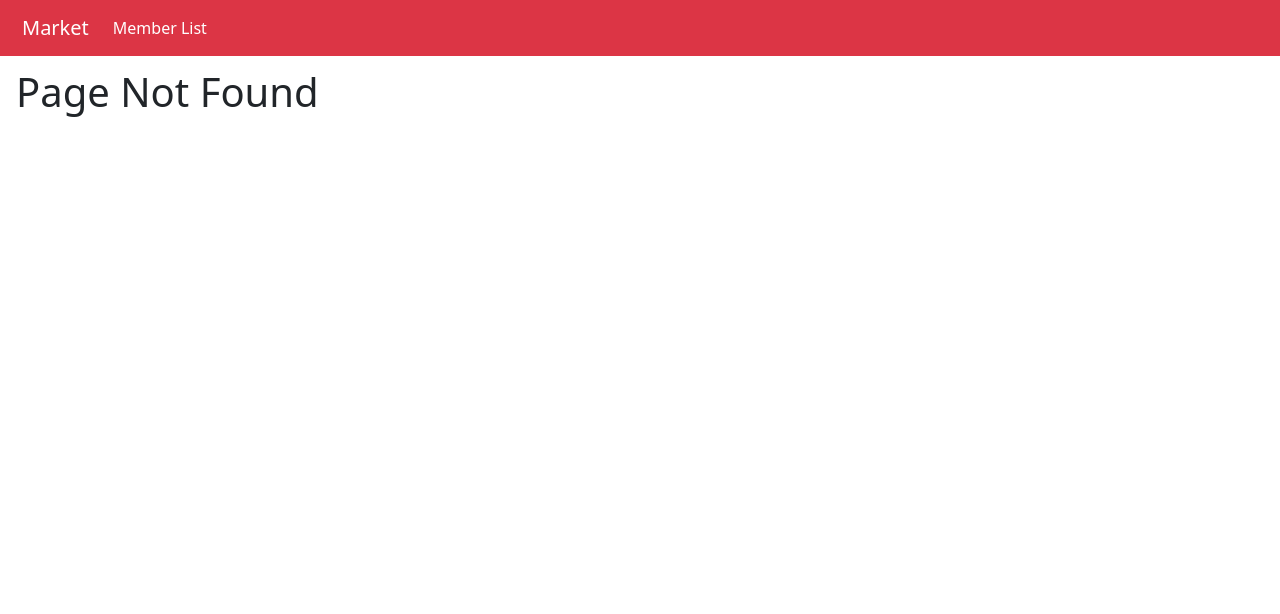
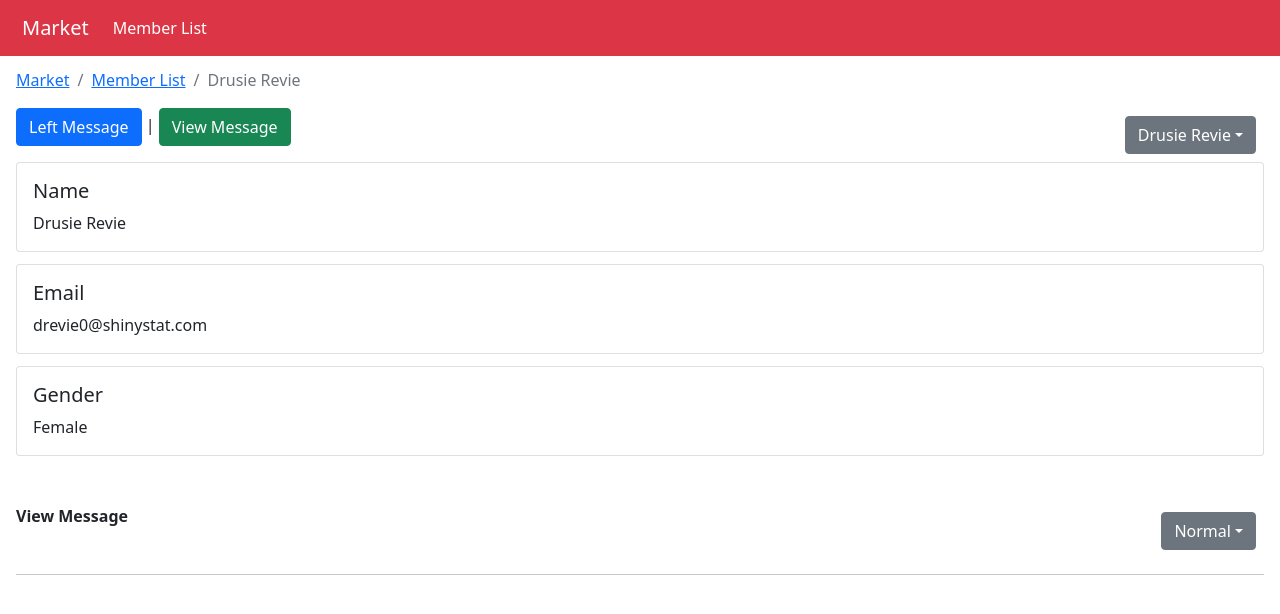
Before and after one commit to chenjiahau/Express-with-Vue2, a Vue app in the folder client/: page /member-list/member/1/view-message in a window 1280 px wide. Before the commit this address had no page. Shown: the top 614 px of the page. Built offline with nearby package versions, Linux system fonts and the light colour scheme.

Commit message:
Querystring

```diff
--- a/client/src/components/MemberDetail.vue
+++ b/client/src/components/MemberDetail.vue
@@ -26,6 +26,8 @@
     <div class="d-flex justify-content-between">
       <div>
         <b-button variant="primary" @click="leftMessage()">Left Message</b-button>
+        {{' | '}}
+        <b-button variant="success" @click="viewMessage()">View Message</b-button>
       </div>
       <div>
         <b-dropdown
@@ -104,6 +106,12 @@ export default {
         name: 'leftMessage'
       })
       .catch(()=>{});
+    },
+    viewMessage: function() {
+      this.$router.push({
+        name: 'viewMessage'
+      })
+      .catch(()=>{});
     }
   }
 }
--- /dev/null
+++ b/client/src/components/ViewMessage.vue
@@ -0,0 +1,109 @@
+<template>
+  <div class="view-message">
+    <div class="d-flex justify-content-between">
+      <div><strong>View Message</strong></div>
+      <div>
+        <b-dropdown
+          id="numberList"
+          class="m-md-2"
+          :text="selectedViewStyle.label"
+        >
+          <b-dropdown-item
+            v-for='(vs, index) in viewStyle'
+            :key="index"
+            @click="changeViewStyle(vs)"
+          >
+            {{vs.label}}
+          </b-dropdown-item>
+        </b-dropdown>
+      </div>
+    </div>
+    <hr/>
+    <div class="card messages" v-for="(message) in messages" :key="message.id">
+      <div class="card-body">
+        <h5 class="card-title">#{{message.id + 1}}</h5>
+        <p
+          class="card-text"
+          v-bind:class="{
+            'normal-style': selectedViewStyle.value === 'normal',
+            'large-style': selectedViewStyle.value === 'large',
+          }"
+        >{{message.message}}</p>
+      </div>
+    </div>
+  </div>
+</template>
+
+<script>
+import MemberList from '../mixins/MemberList';
+
+export default {
+  name: 'ViewMessage',
+  mixins: [MemberList],
+  data: function() {
+    return {
+      selectedViewStyle: {},
+      viewStyle: {
+        normal: {
+          value: 'normal',
+          label: 'Normal'
+        },
+        large: {
+          value: 'large',
+          label: 'Large'
+        }
+      }
+    }
+  },
+  created() {
+    this.selectedViewStyle = this.viewStyle.normal;
+  },
+  watch:{
+    $route (to){
+      if (!to.query.viewstyle)
+        return;
+
+      const newValue = to.query.viewstyle;
+      if (newValue === 'normal') {
+        this.selectedViewStyle = this.viewStyle.normal;
+      } else {
+        this.selectedViewStyle = this.viewStyle.large;
+      }
+    }
+  },
+  methods: {
+    changeViewStyle: function(viewStyle) {
+      this.$router.push({
+        name: 'viewMessage',
+        query: {
+          viewstyle: viewStyle.value
+        }
+      })
+      .catch(()=>{});
+    }
+  },
+  computed: {
+    messages: function() {
+      return this.$parent.member.messages;
+    }
+  }
+}
+</script>
+
+<style scoped>
+  .view-message {
+    margin-top: 48px;
+  }
+
+  .messages {
+    margin: 6px 0 2px 0;
+  }
+
+  .normal-style {
+    font-size: 1rem;
+  }
+
+  .large-style {
+    font-size: 2rem;
+  }
+</style>
--- a/client/src/main.js
+++ b/client/src/main.js
@@ -10,6 +10,7 @@ import MarketHome from './components/MarketHome';
 import MemberList from './components/MemberList';
 import MemberDetail from './components/MemberDetail';
 import LeftMessage from './components/LeftMessage';
+import ViewMessage from './components/ViewMessage';
 import PageNotFound from './components/PageNotFound';
 
 Vue.use(BootstrapVue);
@@ -26,7 +27,8 @@ const router = new VueRouter({
       name: 'memberDetail',
       component: MemberDetail,
       children: [
-        { path: 'left-message', name: 'leftMessage', component: LeftMessage }
+        { path: 'left-message', name: 'leftMessage', component: LeftMessage },
+        { path: 'view-message', name: 'viewMessage', component: ViewMessage }
       ]
     },
     { path: '*', component: PageNotFound }
--- a/client/src/mixins/MemberList.js
+++ b/client/src/mixins/MemberList.js
@@ -1,13 +1,12 @@
 import memberList from '../data/memberList';
+
+memberList.map(member => member['messages'] = []);
 
 export default {
   data: function () {
     return {
       memberList
     }
-  },
-  created() {
-    this.memberList.map(member => member['messages'] = []);
   },
   methods: {
     getMemberById: function (id) {
```
